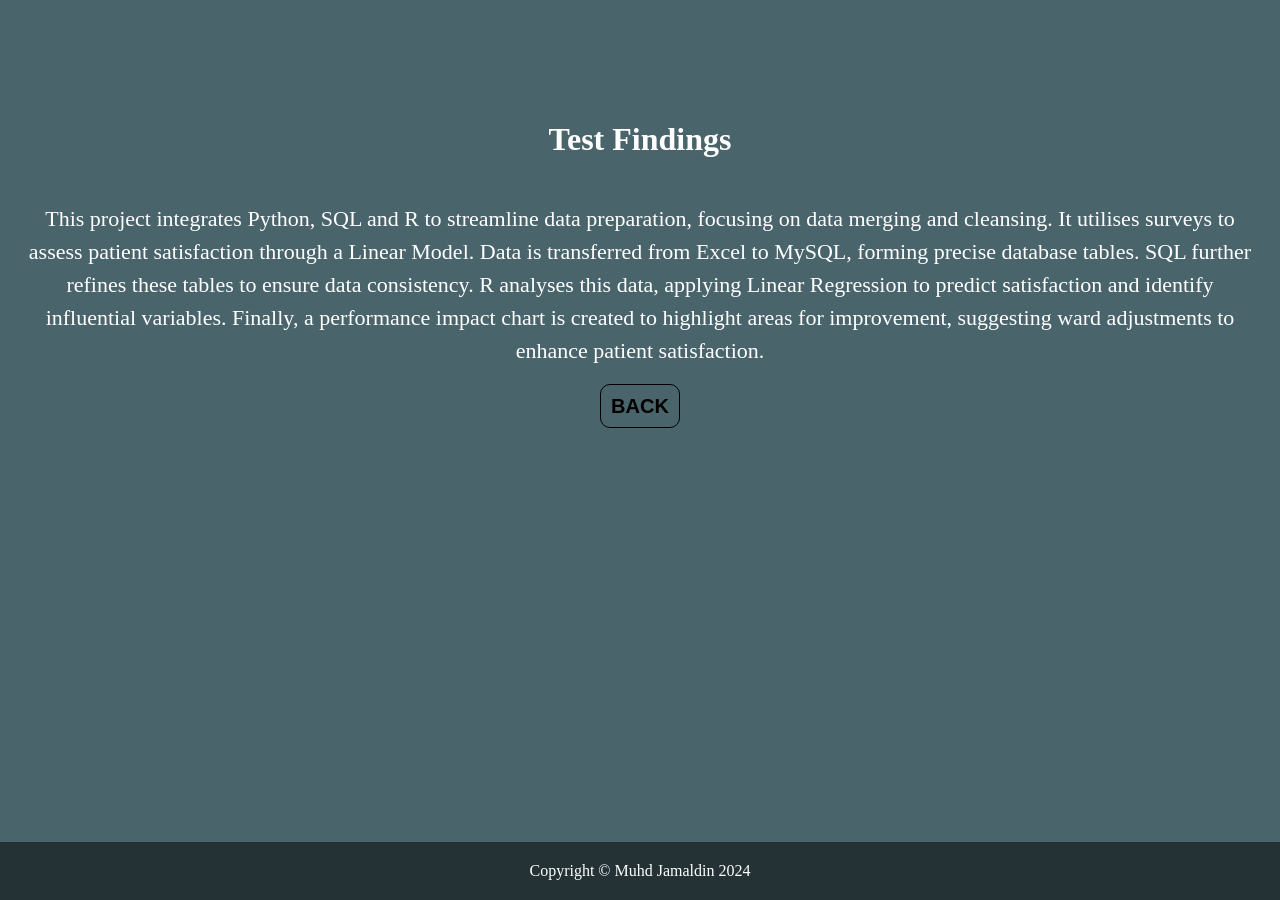
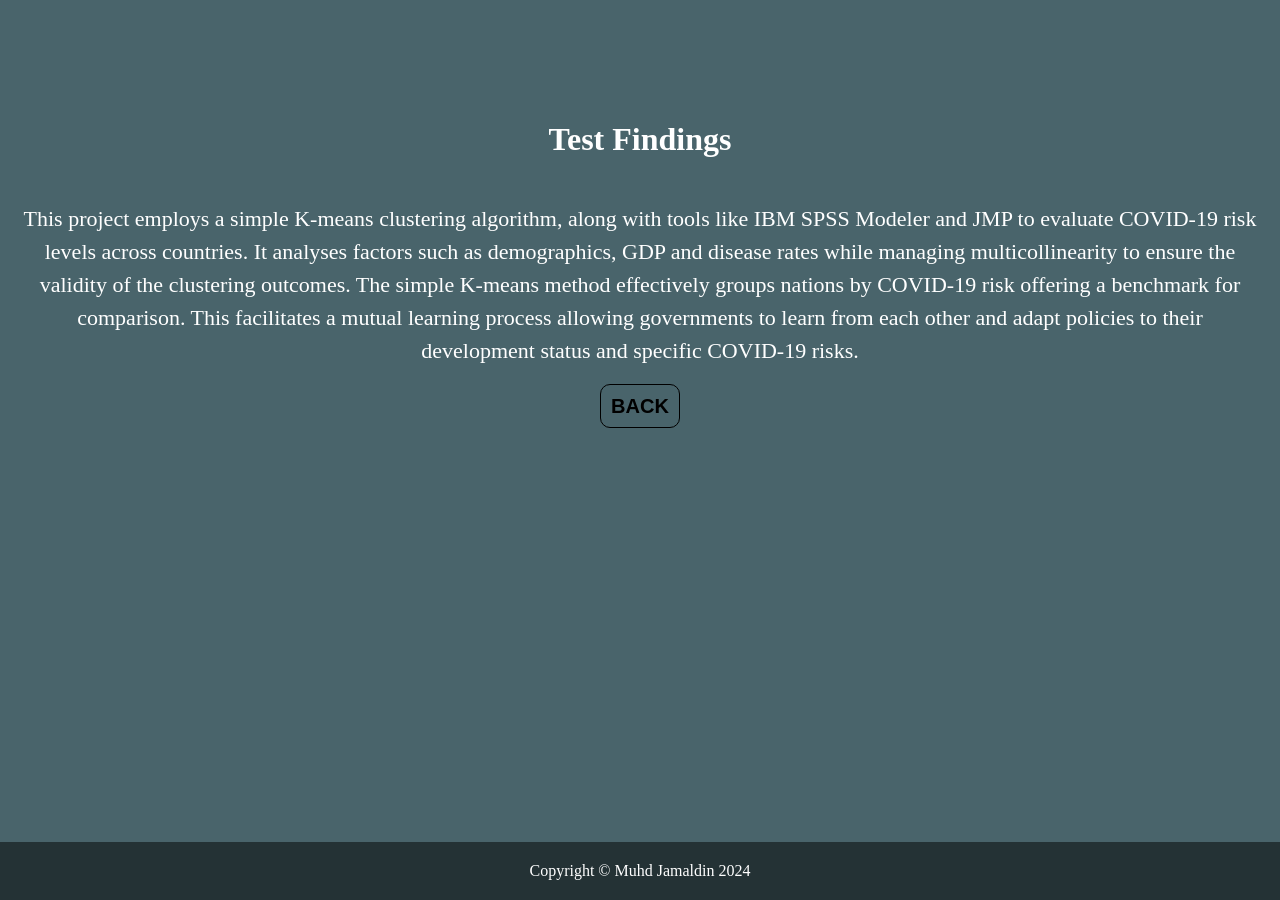
Before and after one commit to Md-Khid/Md-Khid, a Jekyll site: the page 1.html, which Jekyll copies as it is, in a window 1280 px wide. Built offline with Jekyll 4.4.1, drawn with Linux system fonts in a browser that asks for light colours.

Commit message:
Update 1.html

```diff
--- a/1.html
+++ b/1.html
@@ -73,12 +73,11 @@
 
 <!-- Main Content -->
 <div class="container">
-    <p>This project integrates Python, SQL and R to streamline data preparation, focusing on data merging and
-              cleansing. It utilises surveys to assess patient satisfaction through a Linear Model. Data is transferred
-              from Excel to MySQL, forming precise database tables. SQL further refines these tables to ensure data consistency.
-              R analyses this data, applying Linear Regression to predict satisfaction and identify influential variables.
-              Finally, a performance impact chart is created to highlight areas for improvement, suggesting ward adjustments to
-              enhance patient satisfaction.
+    <p>This project employs a simple K-means clustering algorithm, along with tools like IBM SPSS Modeler and JMP to evaluate
+        COVID-19 risk levels across countries. It analyses factors such as demographics, GDP and disease rates while managing
+        multicollinearity to ensure the validity of the clustering outcomes. The simple K-means method effectively groups
+        nations by COVID-19 risk offering a benchmark for comparison. This facilitates a mutual learning process allowing
+        governments to learn from each other and adapt policies to their development status and specific COVID-19 risks.
     </p>
     <!-- Back Button -->
     <p style="text-align: center;">
```
